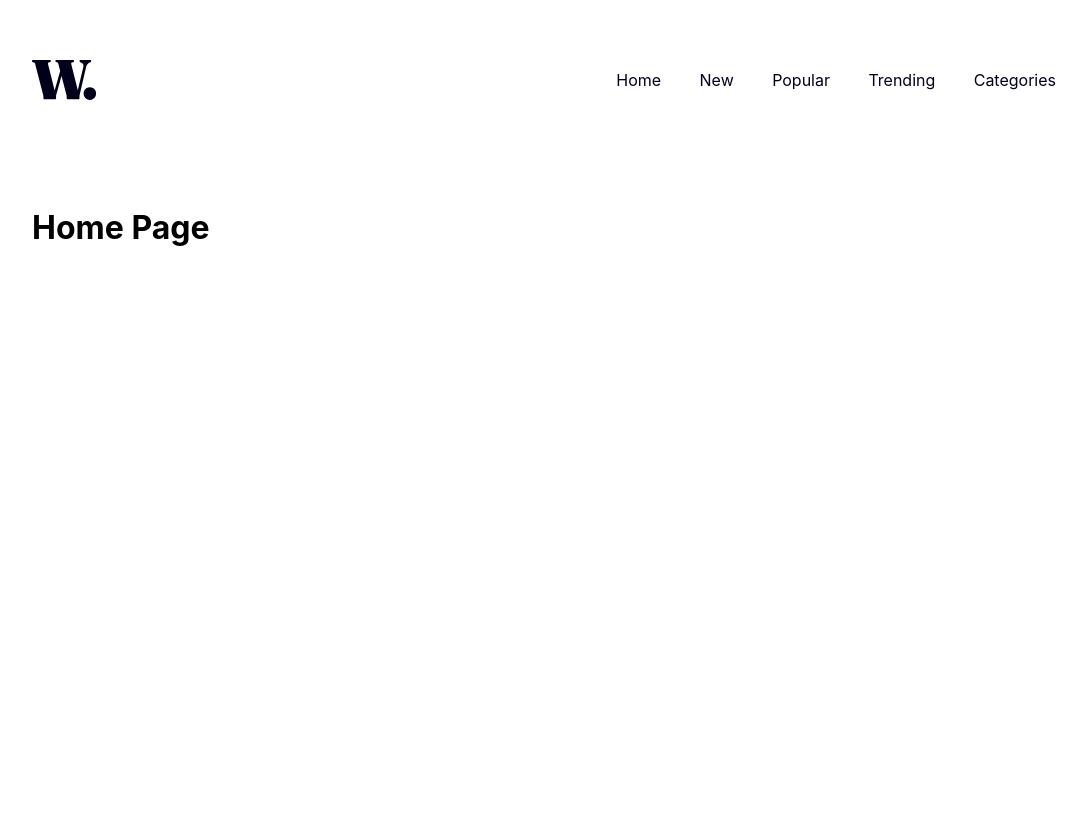
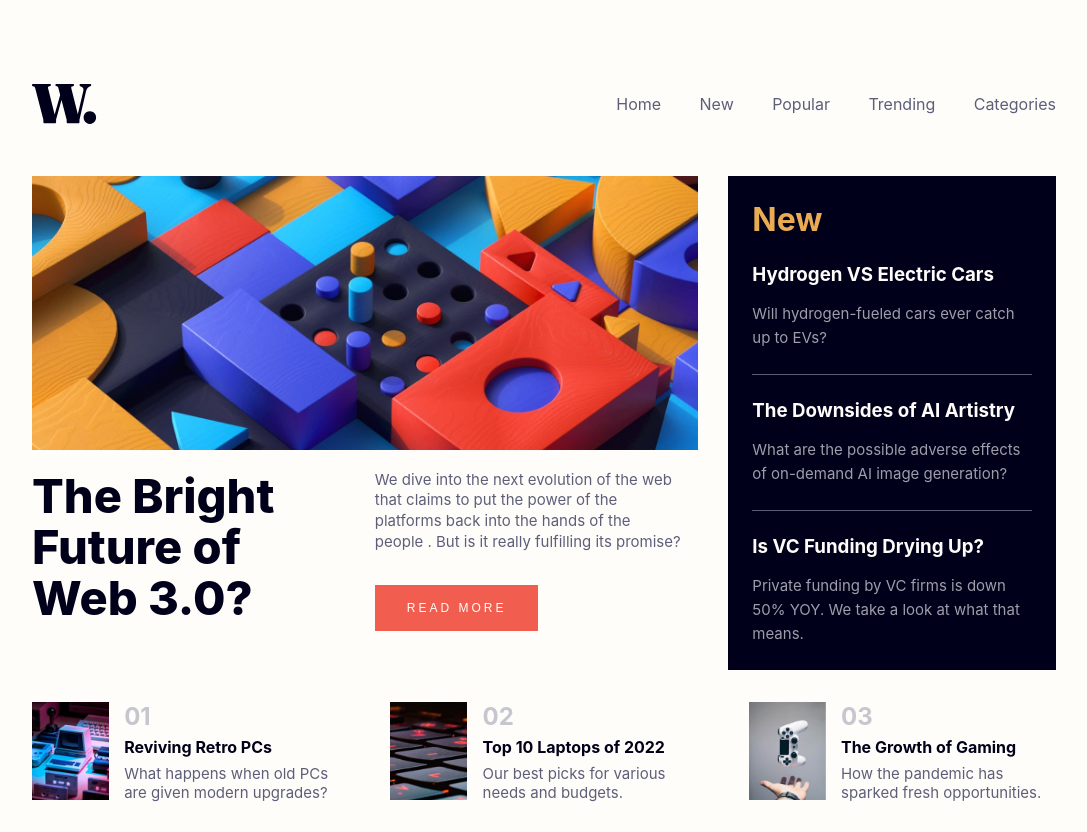
Before and after one commit to faykris/news-homepage, a Vue app: page / in a window 1280 px wide. Shown: the whole page, without its empty margins (96-1183 px from the left). Before the commit the page ends 800 px from the top, so only its background shows below. Built offline with nearby package versions, Linux system fonts and the light colour scheme.

Commit message:
Implement homepage desktop size

```diff
--- a/src/modules/navbar-section.vue
+++ b/src/modules/navbar-section.vue
@@ -29,8 +29,9 @@ export default {
     display: flex;
     justify-content: space-between;
     align-items: center;
-    height: 10rem;
-    padding: 3rem 10vw;
+    height: 9rem;
+    margin-top: 2rem;
+    padding: 2.5rem 10vw;
     & .navbar-logo {
       width: 10%;
       padding: 1rem 0;
@@ -44,20 +45,20 @@ export default {
       justify-content: flex-end;
       & .element {
         text-decoration: none;
-        color: var(--very-dark-blue);
+        color: var(--dark-grayish-blue);
         transition: all .3s;
       }
       & .element:not(:first-child)  {
         margin-left: 3vw;
       }
       & .element:hover {
-        color: var(--soft-orange);
+        color: var(--soft-red);
       }
     }
   }
 
   .page-container {
     height: 80%;
-    padding: 3rem 10vw;
+    padding: 0rem 10vw;
   }
 </style>
--- a/src/pages/home-page.vue
+++ b/src/pages/home-page.vue
@@ -1,5 +1,80 @@
 <template>
-  <h1>Home Page</h1>
+  <div class="news-main">
+    <div class="article">
+      <img src="@/assets/images/image-web-3-desktop.jpg">
+      <div class="container">
+        <div class="title">
+          <h1>The Bright Future of Web 3.0?</h1>
+        </div>
+        <div class="description">
+          <p>
+            We dive into the next evolution of the web that claims to put the power of the platforms back into the hands of the people
+            . But is it really fulfilling its promise?
+          </p>
+          <button>Read more</button>
+        </div>
+      </div>
+    </div>
+    <div class="aside">
+      <h1>New</h1>
+      <div class="new">
+        <h3>Hydrogen VS Electric Cars</h3>
+        <p>
+          Will hydrogen-fueled cars ever catch up to EVs?
+        </p>
+      </div>
+      <div class="new">
+        <h3>The Downsides of AI Artistry</h3>
+        <p>
+          What are the possible adverse effects of on-demand AI image generation?
+        </p>
+      </div>
+      <div class="new">
+        <h3>Is VC Funding Drying Up?</h3>
+        <p>
+          Private funding by VC firms is down 50% YOY. We take a look at what that means.
+        </p>
+      </div>
+    </div>
+  </div>
+  <div class="news-list">
+    <div class="element">
+      <div class="image">
+        <img src="@/assets/images/image-retro-pcs.jpg" alt="retro img">
+      </div>
+      <div class="description">
+        <h2>01</h2>
+        <h4>Reviving Retro PCs</h4>
+        <p>
+          What happens when old PCs are given modern upgrades?
+        </p>
+      </div>
+    </div>
+    <div class="element">
+      <div class="image">
+        <img src="@/assets/images/image-top-laptops.jpg" alt="top 10 img">
+      </div>
+      <div class="description">
+        <h2>02</h2>
+        <h4>Top 10 Laptops of 2022</h4>
+        <p>
+          Our best picks for various needs and budgets.
+        </p>
+      </div>
+    </div>
+    <div class="element">
+      <div class="image">
+        <img src="@/assets/images/image-gaming-growth.jpg" alt="gaming img">
+      </div>
+      <div class="description">
+        <h2>03</h2>
+        <h4>The Growth of Gaming</h4>
+        <p>
+          How the pandemic has sparked fresh opportunities.
+        </p>
+      </div>
+    </div>
+  </div>
 </template>
 
 <script>
@@ -10,6 +85,130 @@ export default {
 }
 </script>
 
-<style>
+<style lang="scss" scoped>
+  .news-main {
+    display: flex;
+    justify-content: space-between;
+    margin-bottom: 2rem;
+    & .article {
+      width: 65%;
+      img {
+        width: 100%;
+      }
+      & .container {
+        padding: 1rem 0 0 0;
+        display: flex;
+        justify-content: space-between;
+        .title {
+          width: 48.5%;
+          h1 {
+            font-size: 47px;
+            font-weight: 800;
+            line-height: 3.2rem;
+            color: var(--very-dark-blue);
+          }
+        }
+        .description {
+          color: var(--dark-grayish-blue);
+          width: 48.5%;
+          font-size: 15px;
+          line-height: 1.3rem;
+          padding-right: 1rem;
+          & p {
+            margin-bottom: 2rem;
+          }
+          & button {
+            border: none;
+            background-color: var(--soft-red);
+            color: var(--off-white);
+            padding: 1rem 2rem;
+            text-transform: uppercase;
+            letter-spacing: 3px;
+            font-size: 12px;
+            transition: all .3s;
+            cursor:  pointer;
+            &:hover {
+              background-color: var(--very-dark-blue);
+            }
+          }
+        }
+      }
 
+    }
+    & .aside {
+      width: 32%;
+      background-color: var(--very-dark-blue);
+      padding: 1.5rem;
+
+      h1 {
+        color: var(--soft-orange);
+      }
+
+      .new {
+        & {
+          padding: 1.5rem 0;
+        }
+        &:last-child {
+          padding-bottom: 0;
+        }
+
+        &:not(:last-child) {
+          border-bottom: 1px solid var(--dark-grayish-blue);
+        }
+
+        & h3 {
+          margin-bottom: 1rem;
+          color: var(--off-white);
+          transition: all .3s;
+          cursor: pointer;
+        }
+
+        & h3:hover {
+          color: var(--soft-orange);
+        }
+
+        & p {
+          color: var(--grayish-blue);
+          font-size: 15px;
+          line-height: 1.5rem;
+          opacity: .8;
+        }
+      }
+    }
+  }
+
+  .news-list {
+    & {
+      width: 100%;
+      display: flex;
+      justify-content: space-between;
+      .element {
+        width: 30%;
+        display: flex;
+        justify-content: space-between;
+        .image {
+          width: 25%;
+          img {
+            width: 100%;
+          }
+        }
+        .description {
+          width: 70%;
+          h2 {
+            color: var(--grayish-blue);
+            margin-bottom: .4rem;
+          }
+          h4 {
+            color: var(--very-dark-blue);
+            margin-bottom: .4rem;
+          }
+          p {
+            color: var(--dark-grayish-blue);
+            font-size: 15px;
+            line-height: 1.2rem;
+          }
+        }
+      }
+    }
+  }
 </style>
--- a/src/styles.css
+++ b/src/styles.css
@@ -14,6 +14,7 @@
   }
 
 html, body, #app {
+    background-color: var(--off-white);
     font-family: 'Inter', sans-serif;
     height: 100%;
 }
```
